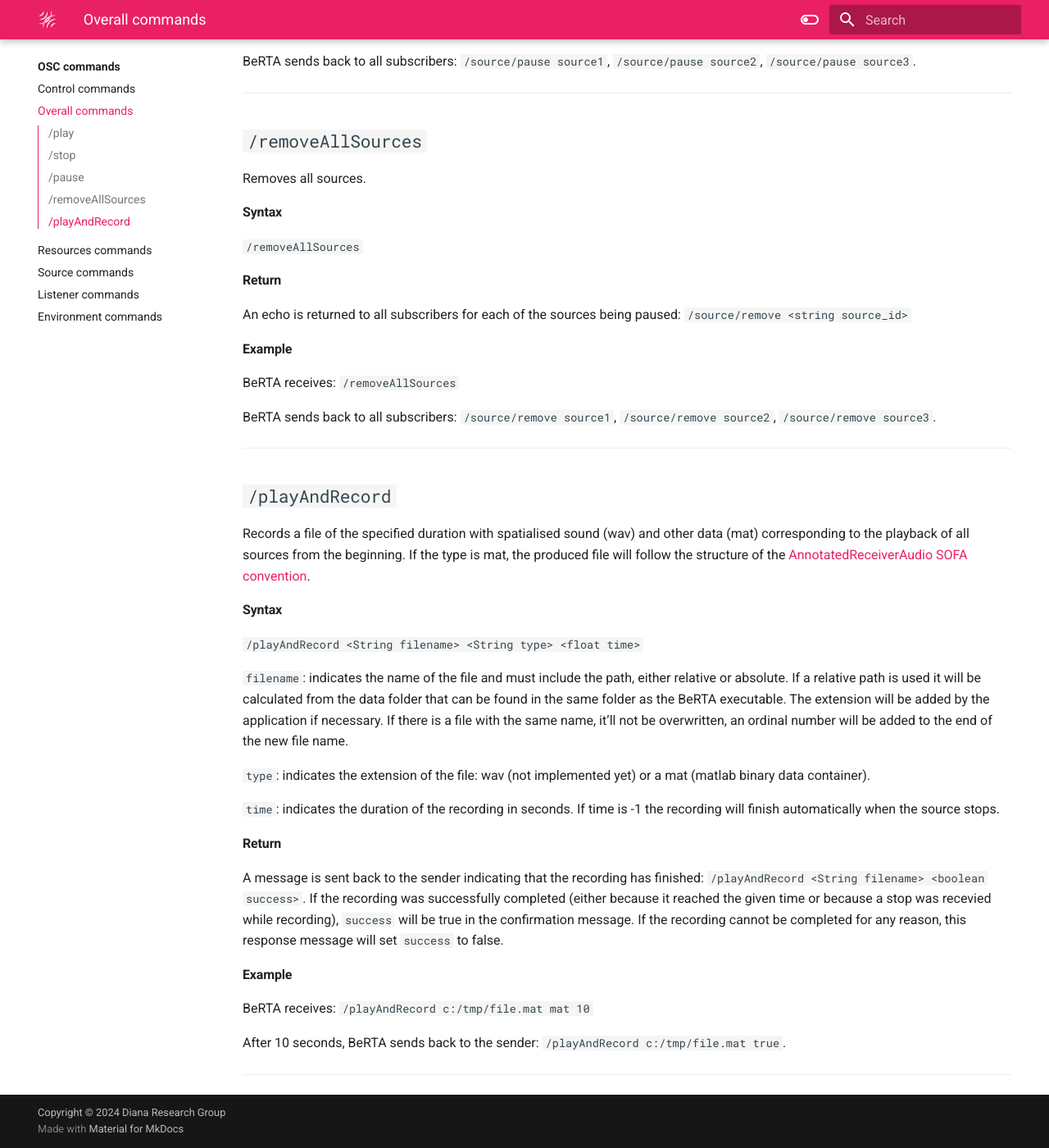
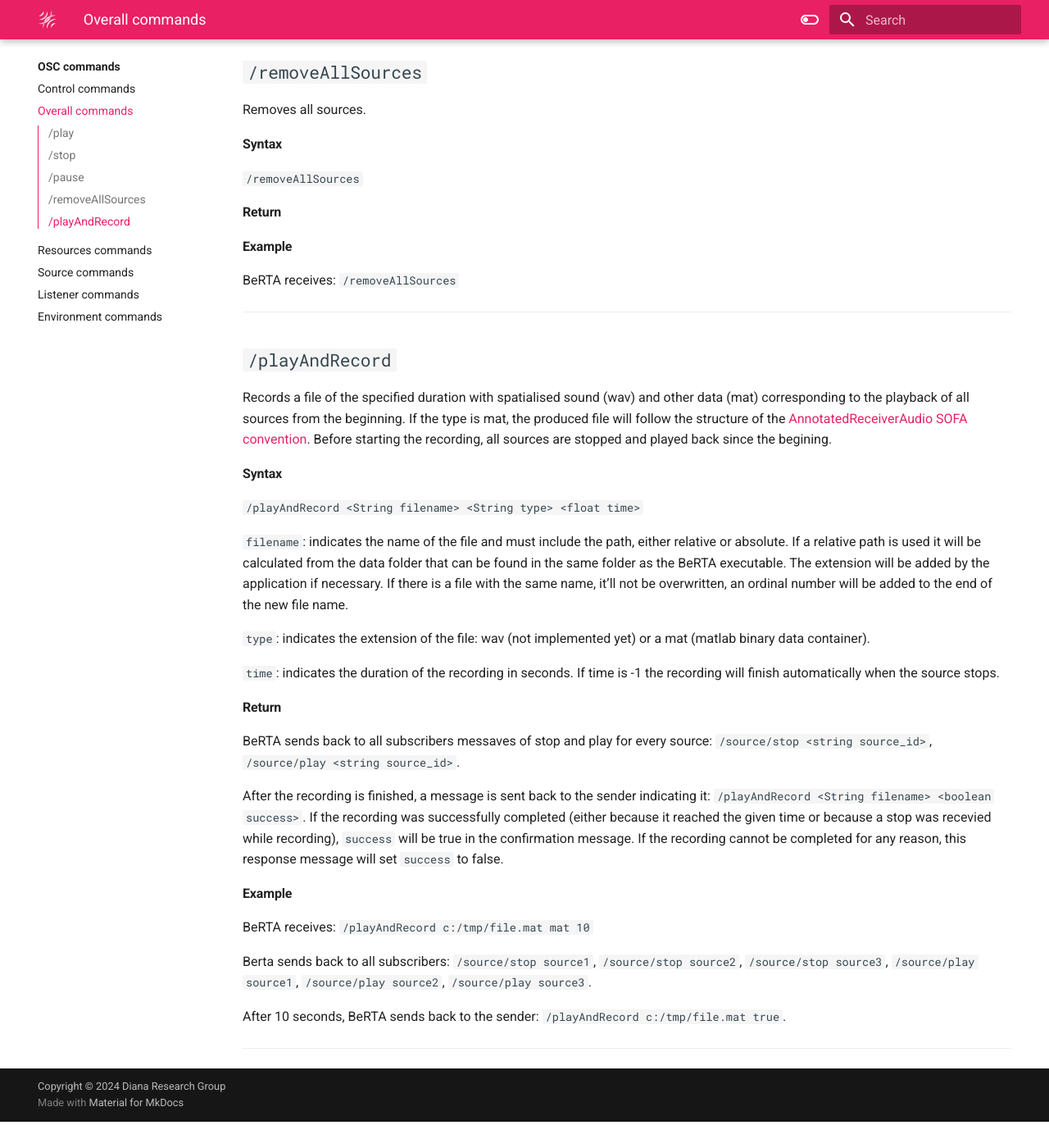
Before and after one commit to GrupoDiana/BRT-Documentation, an MkDocs documentation site: the page built from docs/osc/overall.md, in a window 1280 px wide and 1400 px high, scrolled down 1558 px. Shown: the whole window at 82% size. Built offline with MkDocs 1.6.1 and Material for MkDocs 9.7.7, drawn with Linux system fonts in a browser that asks for light colours; after the commit the page ends 2926 px from its top, so only the background shows below that; some of the changed text lies outside the part shown.

Commit message:
fix: corrects some returns in control and overall osc commands

```diff
--- a/docs/osc/overall.md
+++ b/docs/osc/overall.md
@@ -1,4 +1,4 @@
-These commands affects all sound sources and therefore, they don't need thr `/source`prefix.
+These commands affects all sound sources and therefore, they don't need the `/source`prefix.
 
 <!----------------------------------------------------------------------------------->
 ---
@@ -63,15 +63,15 @@ Pauses all sources comming from audio files and stops streaming all sources comm
 
 #### Return
 
-An echo is returned to all subscribers for each of the sources being paused: `/source/pause <string source_id>`
-
+<!--An echo is returned to all subscribers for each of the sources being paused: `/source/pause <string source_id>`
+-->
 
 #### Example
 
 BeRTA receives: `/pause`
 
-BeRTA sends back to all subscribers: `/source/pause source1`, `/source/pause source2`, `/source/pause source3`.
-
+<!--BeRTA sends back to all subscribers: `/source/pause source1`, `/source/pause source2`, `/source/pause source3`.
+-->
 
 <!----------------------------------------------------------------------------------->
 ---
@@ -88,15 +88,15 @@ Removes all sources.
 
 #### Return
 
-An echo is returned to all subscribers for each of the sources being paused: `/source/remove <string source_id>`
-
+<!--An echo is returned to all subscribers for each of the sources being paused: `/source/remove <string source_id>`
+-->
 
 #### Example
 
 BeRTA receives: `/removeAllSources`
 
-BeRTA sends back to all subscribers: `/source/remove source1`, `/source/remove source2`, `/source/remove source3`.
-
+<!--BeRTA sends back to all subscribers: `/source/remove source1`, `/source/remove source2`, `/source/remove source3`.
+-->
 
 <!----------------------------------------------------------------------------------->
 ---
@@ -105,7 +105,7 @@ BeRTA sends back to all subscribers: `/source/remove source1`, `/source/remove s
 
 ## `/playAndRecord`
 
-Records a file of the specified duration with spatialised sound (wav) and other data (mat) corresponding to the playback of all sources from the beginning. If the type is mat, the produced file will follow the structure of the [AnnotatedReceiverAudio SOFA convention](https://www.sofaconventions.org/mediawiki/index.php/AnnotatedReceiverAudio).
+Records a file of the specified duration with spatialised sound (wav) and other data (mat) corresponding to the playback of all sources from the beginning. If the type is mat, the produced file will follow the structure of the [AnnotatedReceiverAudio SOFA convention](https://www.sofaconventions.org/mediawiki/index.php/AnnotatedReceiverAudio). Before starting the recording, all sources are stopped and played back since the begining.
 
 #### Syntax
 
@@ -120,13 +120,17 @@ Records a file of the specified duration with spatialised sound (wav) and other
 
 #### Return
 
-A message is sent back to the sender indicating that the recording has finished: `/playAndRecord <String filename> <boolean success>`. If the recording was successfully completed (either because it reached the given time or because a stop was recevied while recording), `success` will be true in the confirmation message. If the recording cannot be completed for any reason, this response message will set `success` to false.
+BeRTA sends back to all subscribers messaves of stop and play for every source: `/source/stop <string source_id>`, `/source/play <string source_id>`.
+
+After the recording is finished, a message is sent back to the sender indicating it: `/playAndRecord <String filename> <boolean success>`. If the recording was successfully completed (either because it reached the given time or because a stop was recevied while recording), `success` will be true in the confirmation message. If the recording cannot be completed for any reason, this response message will set `success` to false.
 
 
 #### Example
 
 BeRTA receives: `/playAndRecord c:/tmp/file.mat mat 10`
 
+Berta sends back to all subscribers:  `/source/stop source1`, `/source/stop source2`, `/source/stop source3`, `/source/play source1`, `/source/play source2`, `/source/play source3`.
+
 After 10 seconds, BeRTA sends back to the sender: `/playAndRecord c:/tmp/file.mat true`.
 
 
```
Also changed, not shown: docs/osc/control.md (+2 -0 lines).
